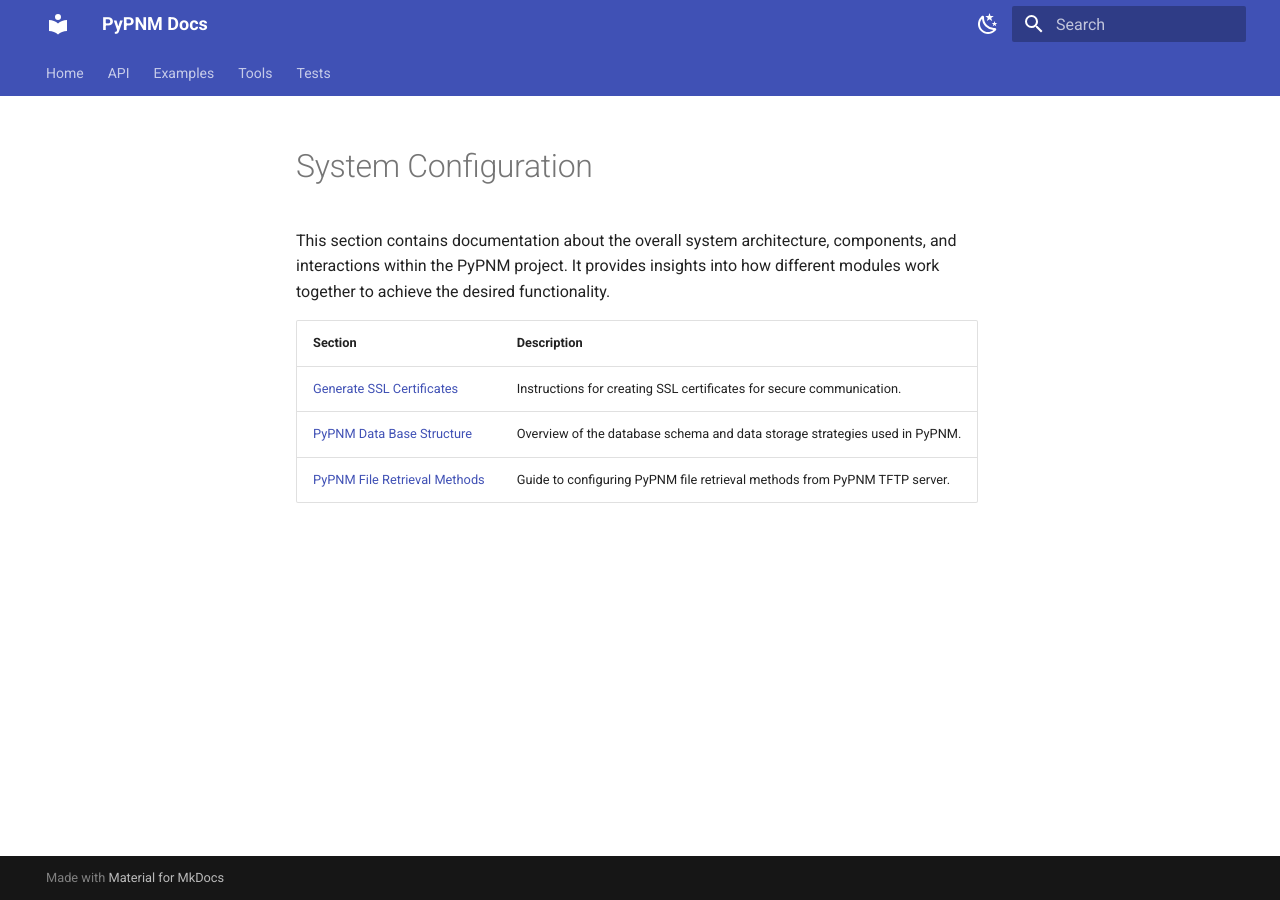
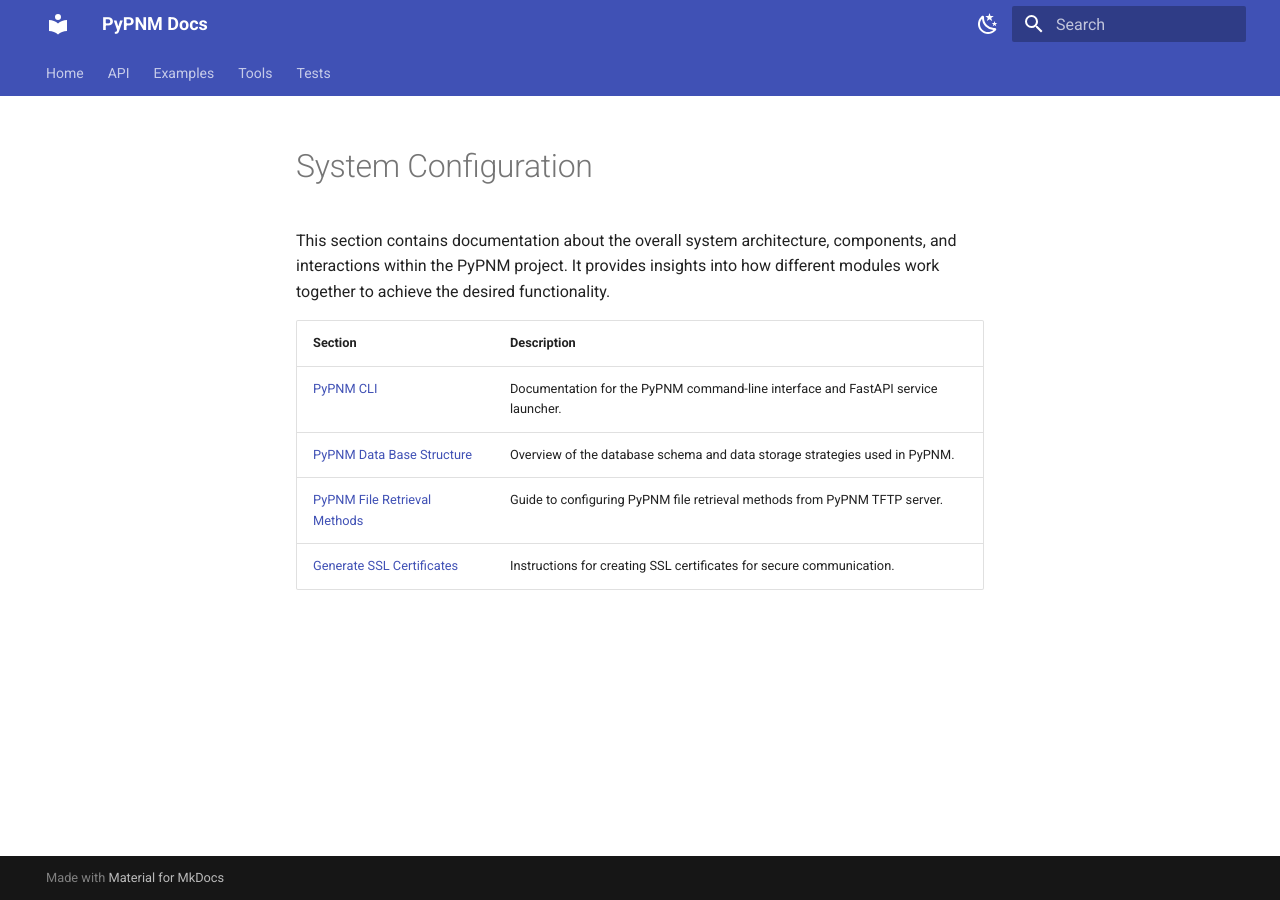
Before and after one commit to mgarcia01752/PyPNM, an MkDocs documentation site: the page built from docs/system/index.md, in a window 1280 px wide. Built offline with MkDocs 1.6.1 and Material for MkDocs 9.7.7, drawn with Linux system fonts in a browser that asks for light colours.

Commit message:
Updated Docs

```diff
--- a/docs/system/index.md
+++ b/docs/system/index.md
@@ -4,6 +4,7 @@
 
 | Section | Description |
 |---------|-------------|
-| [Generate SSL Certificates](generate-ssl-certificates.md)   | Instructions for creating SSL certificates for secure communication.        |
-| [PyPNM Data Base Structure](data-base-structure.md)         | Overview of the database schema and data storage strategies used in PyPNM.  |
-| [PyPNM File Retrieval Methods](pnm-file-retrieval/index.md) | Guide to configuring PyPNM file retrieval methods from PyPNM TFTP server.   |
+| [PyPNM CLI](pypnm-cli.md)                                     | Documentation for the PyPNM command-line interface and FastAPI service launcher.  |
+| [PyPNM Data Base Structure](data-base-structure.md)           | Overview of the database schema and data storage strategies used in PyPNM.        |
+| [PyPNM File Retrieval Methods](pnm-file-retrieval/index.md)   | Guide to configuring PyPNM file retrieval methods from PyPNM TFTP server.         |
+| [Generate SSL Certificates](generate-ssl-certificates.md)     | Instructions for creating SSL certificates for secure communication.              |
```
Also changed, not shown: README.md (+1 -1 lines).
